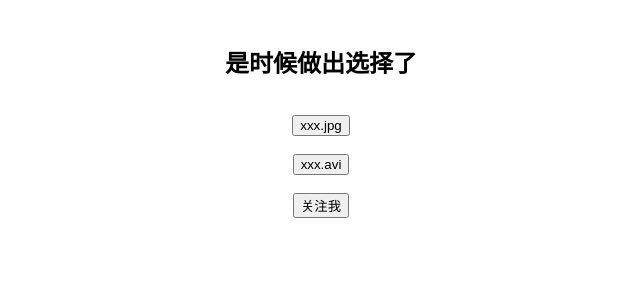
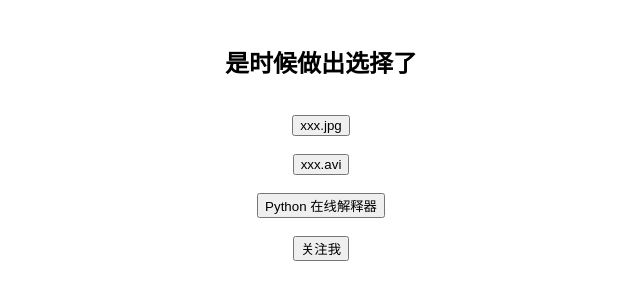
Before and after one commit to smoky96/DummyWebServer, a plain HTML site: page root/welcome.html in a window 1280 px wide. Shown: the whole page, without its empty margins (319-959 px from the left). Drawn offline with Linux system fonts and the light colour scheme.

Commit message:
feat: add compiler button and page

```diff
--- a/root/welcome.html
+++ b/root/welcome.html
@@ -22,10 +22,13 @@
         <div align="center"><button type="submit">xxx.avi</button></div>
     </form>
     <br />
+    <form action="compiler.html" method="post">
+        <div align="center"><button type="submit">Python 在线解释器</button></div>
+    </form>
+    <br />
     <form action="fans.html" method="post">
         <div align="center"><button type="submit">关注我</button></div>
     </form>
-
     </div>
 </body>
 
```
